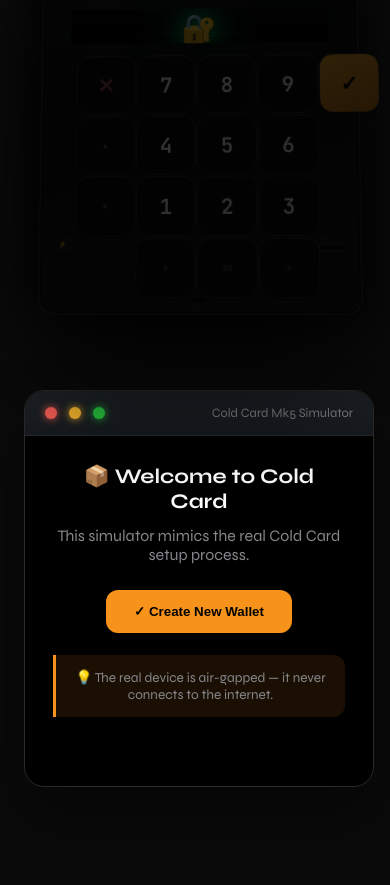
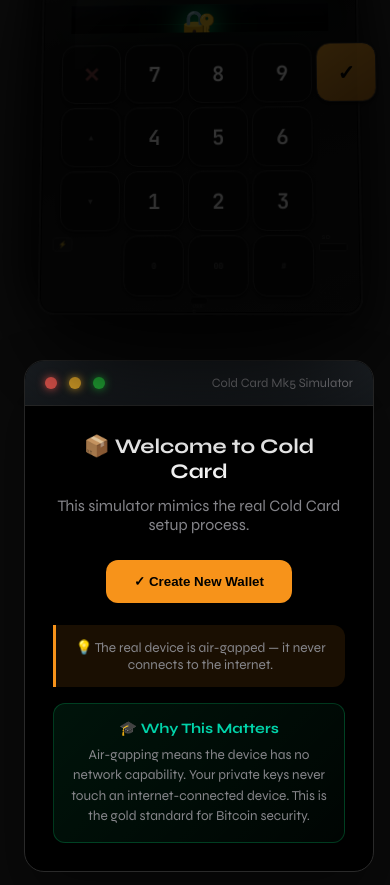
Before and after one commit to hiftyco/HiftyCo-Bitcoin-Education, a website: page index.html in a window 390 px wide. Shown: the part 8579-9464 px from the top of the page. Drawn offline with Linux system fonts and the light colour scheme; no server answers.

Commit message:
Professional improvements: responsive, accessibility, keyboard nav, haptic, educational tooltips, glass effect

```diff
--- a/index.html
+++ b/index.html
@@ -95,6 +95,7 @@
     .sim-panel.active { display: block; animation: fadeInSim 0.5s ease; }
     @keyframes fadeInSim { from { opacity: 0; transform: translateY(20px); } to { opacity: 1; transform: translateY(0); } }
     .device-showcase { display: grid; grid-template-columns: 1fr 1fr; gap: 60px; align-items: center; }
+    @media (max-width: 900px) { .device-showcase { grid-template-columns: 1fr; gap: 30px; } }
     .device-3d { perspective: 1000px; display: flex; justify-content: center; align-items: center; min-height: 350px; }
     .device-wrapper { transform-style: preserve-3d; animation: float3d 6s ease-in-out infinite; }
     @keyframes float3d { 0%, 100% { transform: rotateX(8deg) rotateY(-5deg) translateY(0); } 50% { transform: rotateX(2deg) rotateY(5deg) translateY(-15px); } }
@@ -110,6 +111,8 @@
     /* Main device body - REAL Cold Card Mk5 size ~96mm x 62mm x 12mm */
     .coldcard-device {
       width: 320px; height: 380px;
+      max-width: 95vw;
+      max-height: 80vh;
       background: linear-gradient(165deg, #181818 0%, #0c0c0c 30%, #121212 60%, #1a1a1a 100%);
       border-radius: 16px;
       border: 2px solid #252525;
@@ -137,6 +140,13 @@
       background: linear-gradient(145deg, rgba(255,255,255,0.025) 0%, transparent 40%, rgba(0,0,0,0.12) 100%);
       pointer-events: none;
     }
+    /* Device glass reflection effect */
+    .coldcard-device::after {
+      content: ''; position: absolute; top: 5%; left: 10%; right: 60%; height: 30%;
+      background: linear-gradient(135deg, rgba(255,255,255,0.08) 0%, transparent 60%);
+      border-radius: 50% 0 0 0;
+      pointer-events: none;
+    }
     /* Sliding cover (real Cold Card feature) */
     .coldcard-cover {
       position: absolute; top: 0; left: 0; right: 0; height: 40px;
@@ -289,26 +299,34 @@
     .coldcard-keys {
       display: grid;
       grid-template-columns: repeat(5, 1fr);
-      gap: 1px;
-      width: 85%;
-      margin: 4px auto 6px;
+      gap: 3px;
+      width: 90%;
+      margin: 4px auto 8px;
     }
     .cc-key {
       width: 100%; aspect-ratio: 1;
       /* Small matte black buttons like real device */
       background: linear-gradient(145deg, #1e1e1e, #141414);
-      border: 1px solid #252525; border-radius: 2px;
-      transition: all 0.05s;
-      box-shadow: 0 1px 1px rgba(0,0,0,0.8), inset 0 1px 0 rgba(255,255,255,0.03);
+      border: 1px solid #252525; border-radius: 4px;
+      transition: all 0.15s;
+      box-shadow: 0 2px 4px rgba(0,0,0,0.8), inset 0 1px 0 rgba(255,255,255,0.03);
       cursor: pointer;
       display: flex;
       align-items: center;
       justify-content: center;
       font-family: 'JetBrains Mono', monospace;
-      font-size: 0.4rem;
+      font-size: 0.55rem;
       font-weight: 600;
       color: #888;
-      padding: 1px;
+      padding: 2px;
+      min-height: 36px;
+      /* Accessibility */
+      touch-action: manipulation;
+      -webkit-tap-highlight-color: transparent;
+    }
+    @media (max-width: 480px) {
+      .cc-key { min-height: 44px; font-size: 0.65rem; }
+      .coldcard-keys { width: 95%; gap: 4px; }
     }
     .cc-key:hover { background: linear-gradient(145deg, #282828, #1e1e1e); border-color: #f7a526; color: #f7a526; }
     .cc-key:active { transform: translateY(1px); box-shadow: 0 1px 2px rgba(0,0,0,0.8); background: #181818; }
@@ -525,6 +543,9 @@
     .cc-btn-outline:hover { border-color: var(--primary); color: var(--primary); }
     .cc-warning { background: rgba(239,68,68,0.12); border: 1px solid rgba(239,68,68,0.3); border-radius: 12px; padding: 16px; margin-top: 16px; font-size: 0.85rem; color: var(--danger); }
     .cc-tip { background: rgba(247,147,26,0.1); border-left: 3px solid var(--primary); padding: 14px 18px; margin-top: 16px; border-radius: 0 12px 12px 0; font-size: 0.85rem; color: var(--text2); }
+    .cc-edu-box { background: linear-gradient(135deg, rgba(0,255,136,0.08), rgba(0,255,136,0.02)); border: 1px solid rgba(0,255,136,0.2); border-radius: 12px; padding: 16px; margin-top: 16px; font-size: 0.85rem; }
+    .cc-edu-box h5 { color: var(--success); margin-bottom: 8px; font-size: 0.9rem; }
+    .cc-edu-box p { color: var(--text2); line-height: 1.5; }
     .cc-pin-display { display: flex; justify-content: center; gap: 14px; margin: 24px 0; }
     .cc-pin-dot { width: 18px; height: 18px; background: var(--border); border-radius: 50%; transition: all 0.3s; border: 2px solid transparent; }
     .cc-pin-dot.filled { background: var(--primary); box-shadow: 0 0 15px var(--primary); transform: scale(1.1); }
@@ -833,6 +854,10 @@
                 <p style="color:var(--text2);margin-bottom:20px;">This simulator mimics the real Cold Card setup process.</p>
                 <button class="cc-btn" onclick="nextWalletSim(2)">✓ Create New Wallet</button>
                 <div class="cc-tip">💡 The real device is air-gapped — it never connects to the internet.</div>
+                <div class="cc-edu-box">
+                  <h5>🎓 Why This Matters</h5>
+                  <p>Air-gapping means the device has no network capability. Your private keys never touch an internet-connected device. This is the gold standard for Bitcoin security.</p>
+                </div>
               </div>
             </div>
             <div class="interface-screen" id="wallet-2">
@@ -1205,6 +1230,22 @@
   </div>
 
   <script>
+    // Accessibility: Keyboard navigation for Cold Card
+    document.addEventListener('keydown', (e) => {
+      if (e.target.classList.contains('cc-key')) {
+        const keyMap = { 'Enter': 'ok', 'Escape': 'x', 'ArrowUp': 'up', 'ArrowDown': 'down' };
+        if (keyMap[e.key]) {
+          e.preventDefault();
+          pressKey(keyMap[e.key], e.target);
+        }
+      }
+    });
+
+    // Touch feedback with haptic API
+    function triggerHaptic() {
+      if (navigator.vibrate) navigator.vibrate(10);
+    }
+
     window.addEventListener('scroll', () => {
       const winScroll = document.body.scrollTop || document.documentElement.scrollTop;
       const height = document.documentElement.scrollHeight - document.documentElement.clientHeight;
```
